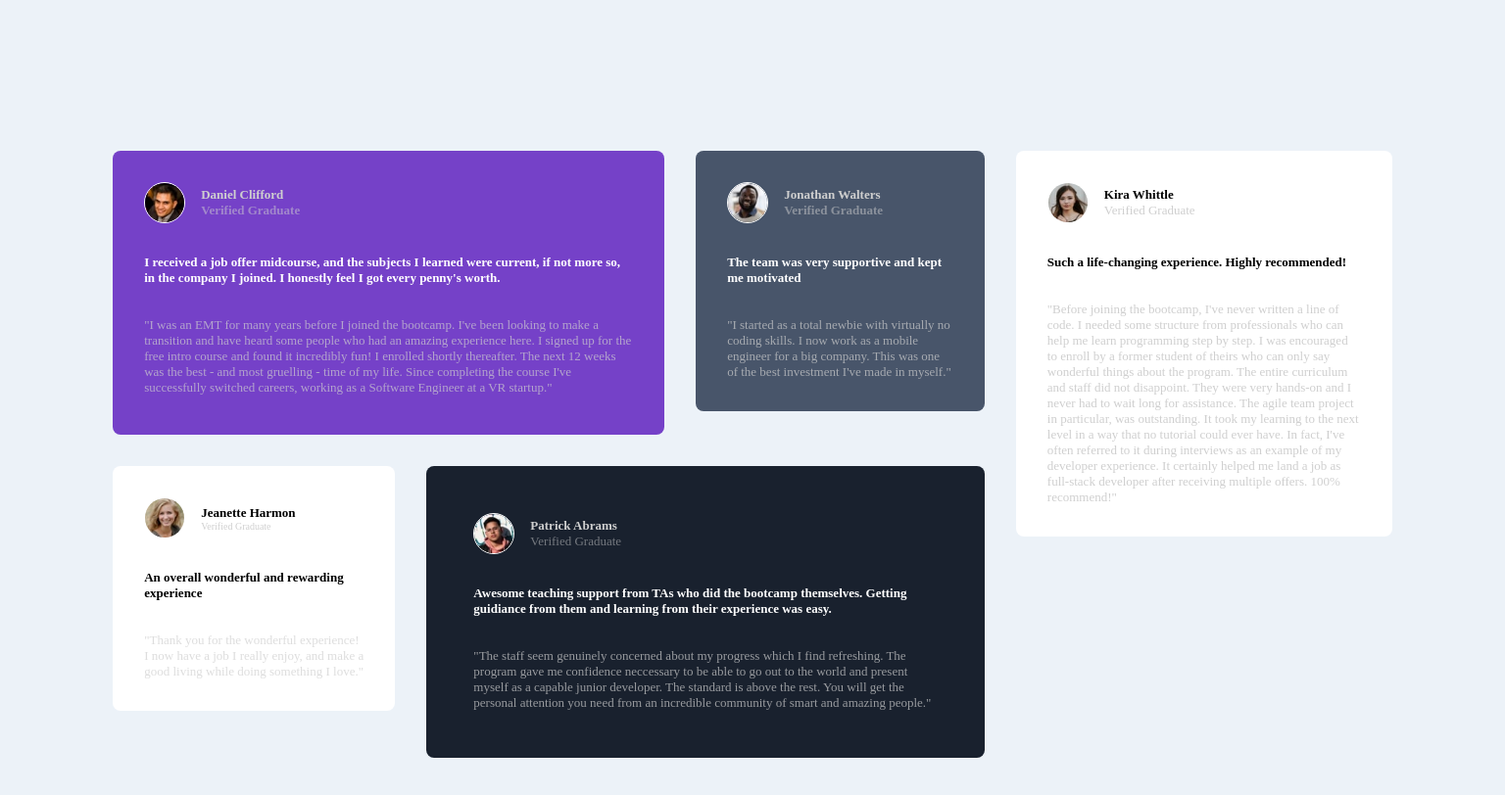
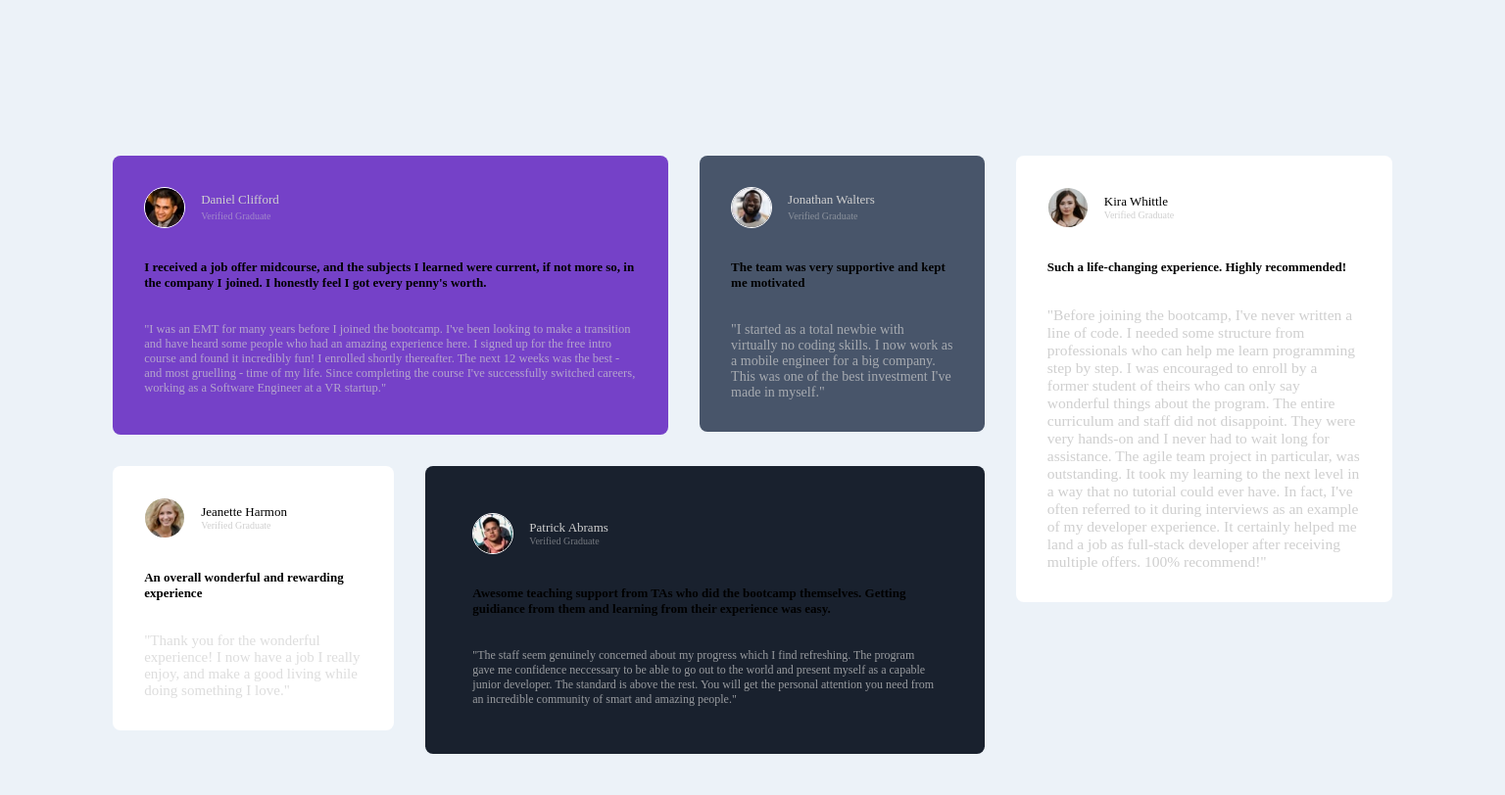
Before and after one commit to TenonCzar/testimonial-project, a plain HTML site: page index.html in a window 1536 px wide. Shown: the whole page at 98% size. Drawn offline with Linux system fonts and the light colour scheme.

Commit message:
changed font sizes and color

```diff
--- a/style.css
+++ b/style.css
@@ -55,21 +55,23 @@ body {
 }
 .name {
   color: var(--Lightgray);
-  font-weight: 700;
 }
 .name span {
   color: var(--Lightgray2);
+  font-size: 10px;
 }
 .note {
   display: flex;
   flex-direction: column;
   gap: 2rem;
 }
-.dan h4 {
+.dan h3 {
   color: #fff;
+  font-size: 16px;
 }
 .testi1 {
   color: var(--Lightgray1);
+  font-size: 11.8px;
 }
 
 /* Styling Jonat */
@@ -82,11 +84,13 @@ body {
   gap: 2rem;
   border-radius: 8px;
 }
-.jonat h4 {
+.jonat h3 {
   color: #fff;
+  font-size: 16px;
 }
 .testi2 {
   color: var(--Lightgray1);
+  font-size: 11px;
 }
 
 /* Styling Jeanette */
@@ -107,6 +111,7 @@ body {
   font-size: 10px;
 }
 .testi3 {
+  font-size: 12px;
   color: var(--Lightgray1);
 }
 
@@ -122,12 +127,15 @@ body {
 }
 .patrick .tag {
   color: var(--Lightgray2);
+  font-size: 10px;
 }
-.patrick h4 {
+.patrick h3 {
+  font-size: 16px;
   color: #fff;
 }
 .testi4 {
   color: var(--Lightgray1);
+  font-size: 13px;
 }
 
 /* Styling Kira */
@@ -144,10 +152,12 @@ body {
   color: #000;
 }
 .kira .tag {
+  font-size: 10px;
   color: var(--Lightgray);
 }
 .testi5 {
   color: var(--Lightgray);
+  font-size: 11.79px;
 }
 
 /* RESPONSIVENESS */
@@ -197,6 +207,9 @@ body {
     grid-row: 2;
     grid-column: 4/7;
   }
+  .testi2 {
+    font-size: 9.5px;
+  }
   .kira {
     grid-row: 1;
     grid-column: 5/7;
@@ -220,11 +233,23 @@ body {
     grid-column: 1/6;
     height: max-content;
   }
+  .dan h3 {
+    font-size: 17px;
+  }
+  .testi1 {
+    font-size: 12.5px;
+  }
   /* STYLING JONATH */
   .jonat {
     grid-row: 1;
     grid-column: 6/8;
     height: fit-content;
+  }
+  .jonat h3 {
+    font-size: 17px;
+  }
+  .testi2 {
+    font-size: 14px;
   }
   /* STYLING KIRA */
   .kira {
@@ -233,11 +258,23 @@ body {
     width: 20rem;
     height: fit-content;
   }
+  .kira h3 {
+    font-size: 18px;
+  }
+  .testi5 {
+    font-size: 15.5px;
+  }
   /* STYLING JEANET */
   .jeanet {
     grid-column: 1/3;
     grid-row: 2;
     height: fit-content;
+  }
+  .jeanet h3 {
+    font-size: 20px;
+  }
+  .testi3 {
+    font-size: 15px;
   }
   /* STYLING PATRICK */
   .patrick {
@@ -246,4 +283,10 @@ body {
     height: fit-content;
     padding: 3rem;
   }
+  .patrick h3 {
+    font-size: 16px;
+  }
+  .testi4 {
+    font-size: 12px;
+  }
 }
```
